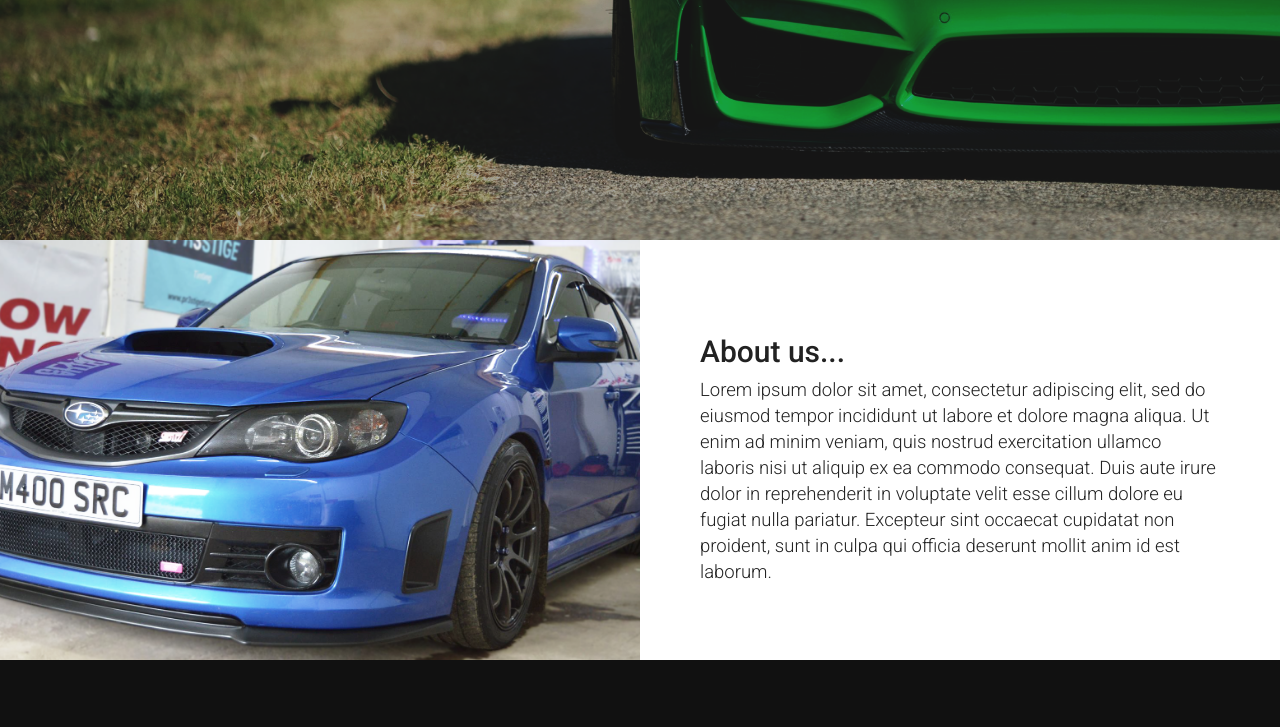
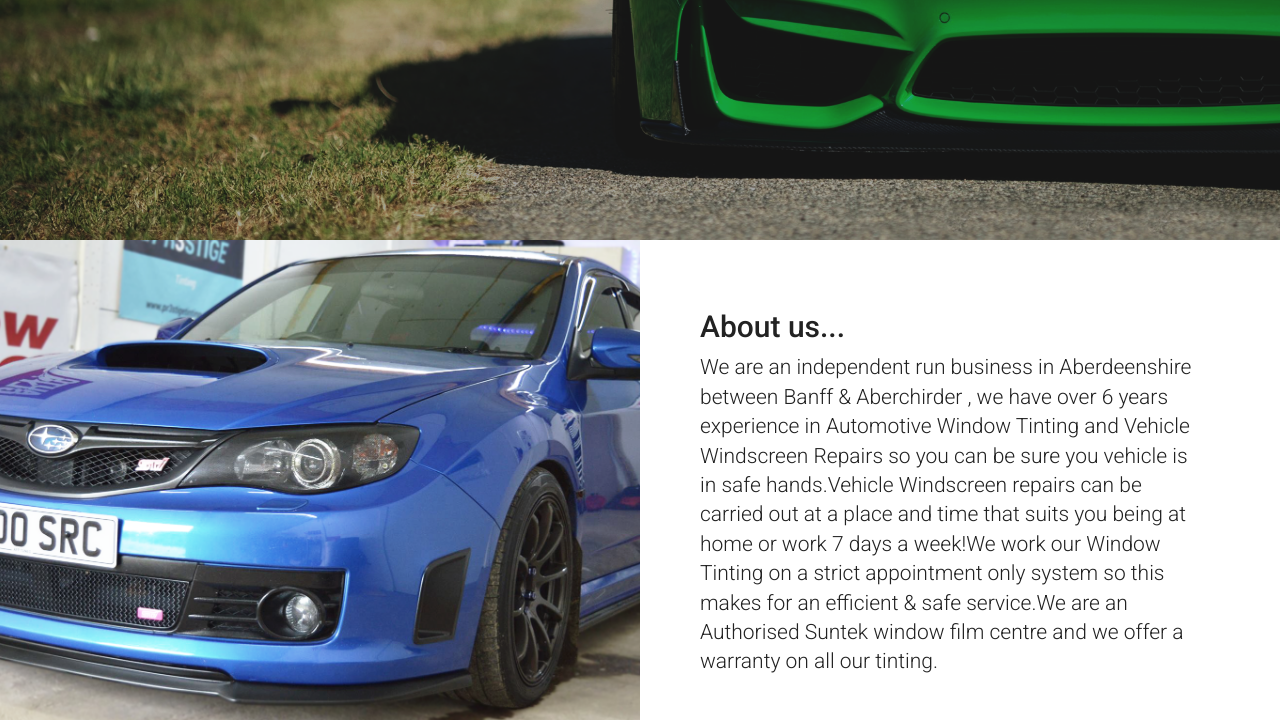
Before and after one commit to RichardEarsman/pr3stigetinting, a PHP site: page /pr3stigetinting-dev/index.html in a window 1280 px wide. Shown: the part 595-1322 px from the top of the page. Before the commit the page ends 1255 px from the top, so only its background shows below. Run offline with PHP 8.4, Linux system fonts and the light colour scheme.

Commit message:
responsive

```diff
--- a/pr3stigetinting-dev/css/main.css
+++ b/pr3stigetinting-dev/css/main.css
@@ -279,53 +279,137 @@ section {
 
 .who-vertical-middle {
     padding-top: 75px;
+    width: 700px;
+}
+@media screen and (min-width: 250px) {
+    .who-vertical-middle {
+        width: 230px;
+        padding-top: 20px;
+    }
 }
 
-@media (min-width: 768px) {
+@media screen and (min-width: 300px) {
     .who-vertical-middle {
+        width: 280px;
+        padding-top: 30px;
+    }
+}
+
+@media screen and (min-width: 500px) {
+    .who-vertical-middle {
+        width: 400px;
         padding-top: 50px;
     }
 }
 
-@media (min-width: 995px) {
+@media screen and (min-width: 630px) {
     .who-vertical-middle {
-        padding-top: 50px;
+        width: 500px;
+        padding-top: 60px;
     }
 }
 
-@media (min-width: 1070px) {
+@media screen and (min-width: 768px) {
     .who-vertical-middle {
-        padding-top: 20px;
+        width: 500px;
+        padding-top: 60px;
     }
 }
 
-@media (min-width: 1115px) {
+@media screen and (min-width: 800px) {
     .who-vertical-middle {
+        width: 600px;
         padding-top: 45px;
     }
 }
 
-@media (min-width: 1300px) {
+
+@media screen and (min-width: 992.99px) {
     .who-vertical-middle {
-        padding-top: 55px;
+        width: 700px;
+        padding-top: 10px;
     }
 }
 
-@media (min-width: 1430px) {
+@media screen and (min-width: 993px) {
+    .who-vertical-middle {
+        width: 400px;
+        padding-top: 35px;
+    }
+}
+
+@media screen and (min-width: 1000px) {
+    .who-vertical-middle {
+        width: 400px;
+    }
+}
+
+@media screen and (min-width: 1100px) {
+    .who-vertical-middle {
+        padding-top: 30px;
+        width: 450px;
+    }
+}
+
+@media screen and (min-width: 1200px) {
+    .who-vertical-middle {
+        padding-top: 20px;
+        width: 500px;
+    }
+}
+
+@media screen and (min-width: 1300px) {
+    .who-vertical-middle {
+        width: 550px;
+    }
+}
+
+@media screen and (min-width: 1400px) {
+    .who-vertical-middle {
+        width: 600px;
+    }
+}
+
+@media screen and (min-width: 1400px) {
     .who-vertical-middle {
         padding-top: 60px;
     }
 }
 
-@media (min-width: 1756px) {
+@media screen and (min-width: 1920px) {
     .who-vertical-middle {
-        padding-top: 75px;
+        padding-top: 70px;
+        width: 700px;
+    }
+}
+
+@media screen and (min-width: 993px) {
+    .lead {
+        font-size: 17px;
+    }
+}
+
+@media screen and (min-width: 1000px) {
+    .lead {
+        font-size: 17px;
+    }
+}
+
+@media screen and (min-width: 1100px) {
+    .lead {
+        font-size: 18px;
+    }
+}
+
+@media screen and (min-width: 1200px) {
+    .lead {
+        font-size: 21px;
     }
 }
 
 .image-1 {
     display: block;
-    min-height: 420px;
+    min-height: 480px;
     background-size: cover;
     background-image: url(../img/about.png);
     background-position: center;
@@ -369,18 +453,6 @@ section {
     }
 }
 
-@media (min-width: 990px) {
-    .lead {
-        font-size: 17px;
-    }
-}
-
-@media (min-width: 1070px) {
-    .lead {
-        font-size: 18.5px;
-    }
-}
-
 /* About */
 
 /* Footer */
--- a/pr3stigetinting-dev/index.html
+++ b/pr3stigetinting-dev/index.html
@@ -103,10 +103,10 @@
       <div class="col-md-6 image-1">
       </div>
 
-      <div class="col-md-6 background" style="min-height:420px;">
+      <div class="col-md-6 background" style="min-height:480px;">
         <div class="who-vertical-middle">
           <h2>About us...</h2>
-          <h4 class="lead">Lorem ipsum dolor sit amet, consectetur adipiscing elit, sed do eiusmod tempor incididunt ut labore et dolore magna aliqua. Ut enim ad minim veniam, quis nostrud exercitation ullamco laboris nisi ut aliquip ex ea commodo consequat. Duis aute irure dolor in reprehenderit in voluptate velit esse cillum dolore eu fugiat nulla pariatur. Excepteur sint occaecat cupidatat non proident, sunt in culpa qui officia deserunt mollit anim id est laborum.</h4>
+          <h4 class="lead">We are an independent run business in Aberdeenshire between Banff &amp; Aberchirder , we have over 6 years experience in Automotive Window Tinting and Vehicle Windscreen Repairs so you can be sure you vehicle is in safe hands.Vehicle Windscreen repairs can be carried out at a place and time that suits you being at home or work 7 days a week!We work our Window Tinting on a strict appointment only system so this makes for an efficient &amp; safe service.We are an Authorised Suntek window film centre and we offer a warranty on all our tinting.</h4>
         </div>
       </div>
     </section>
```
